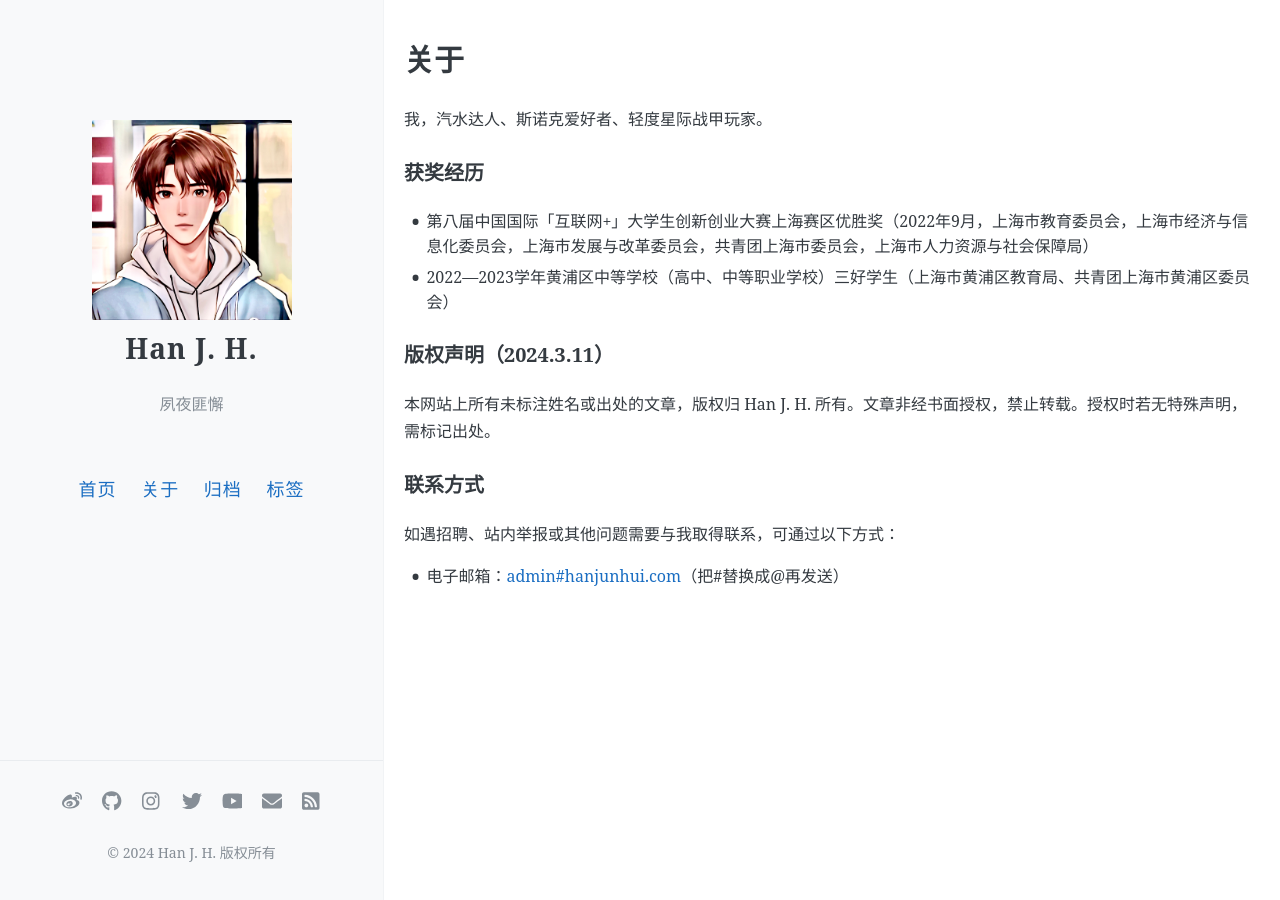
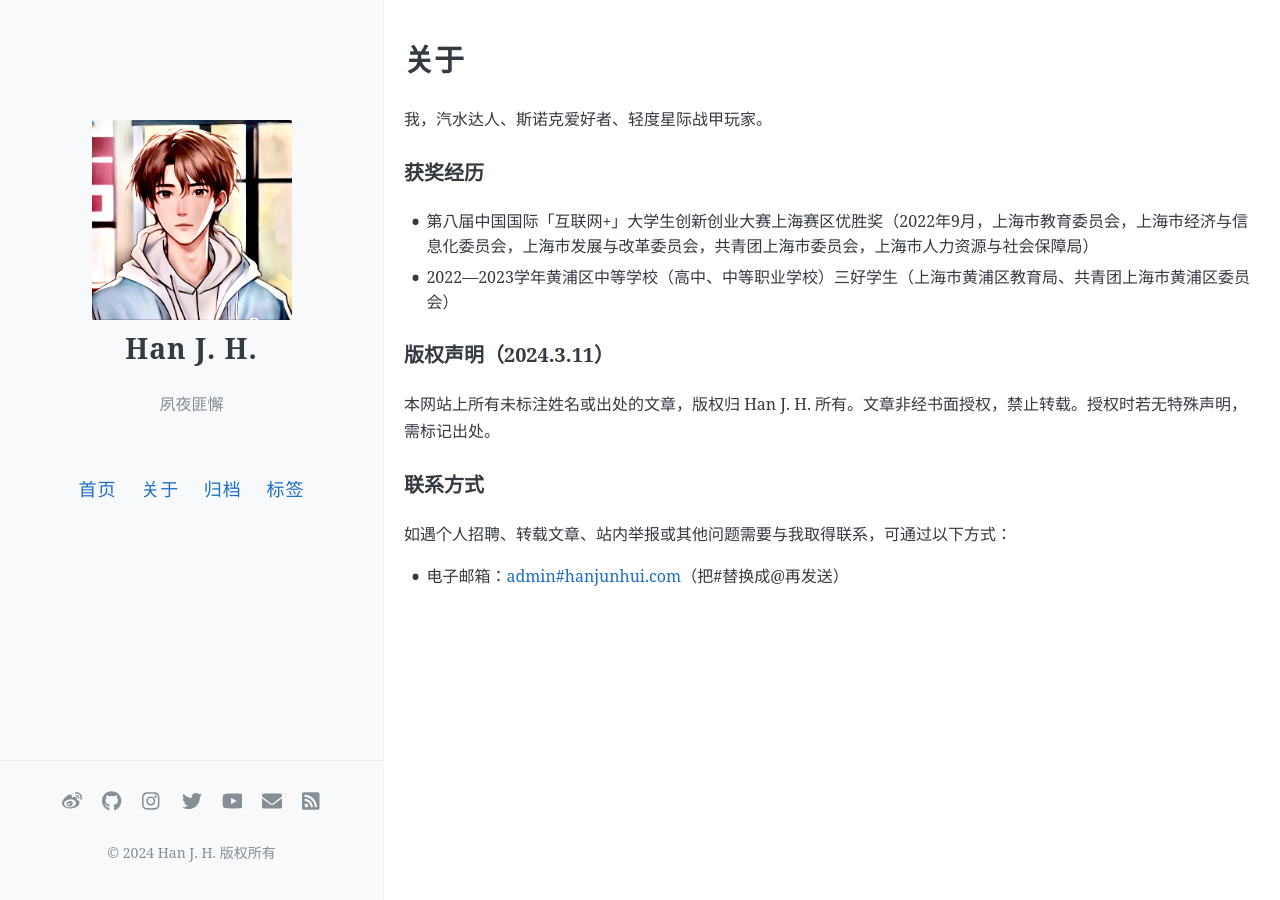
Before and after one commit to theguyhjh/theguyhjh.github.io, a Jekyll site: the page built from about.md, in a window 1280 px wide. Built offline with Jekyll 4.4.1, drawn with Linux system fonts in a browser that asks for light colours; comment, search, counter and statistics services are not loaded.

Commit message:
2024/02/14/02:28

```diff
--- a/about.md
+++ b/about.md
@@ -14,5 +14,5 @@ permalink: /about/
 本网站上所有未标注姓名或出处的文章，版权归 Han J. H. 所有。文章非经书面授权，禁止转载。授权时若无特殊声明，需标记出处。
 
 ### 联系方式
-如遇招聘、站内举报或其他问题需要与我取得联系，可通过以下方式：
+如遇个人招聘、转载文章、站内举报或其他问题需要与我取得联系，可通过以下方式：
 + 电子邮箱：[admin#hanjunhui.com](mailto:admin@hanjunhui.com)（把#替换成@再发送）
```
